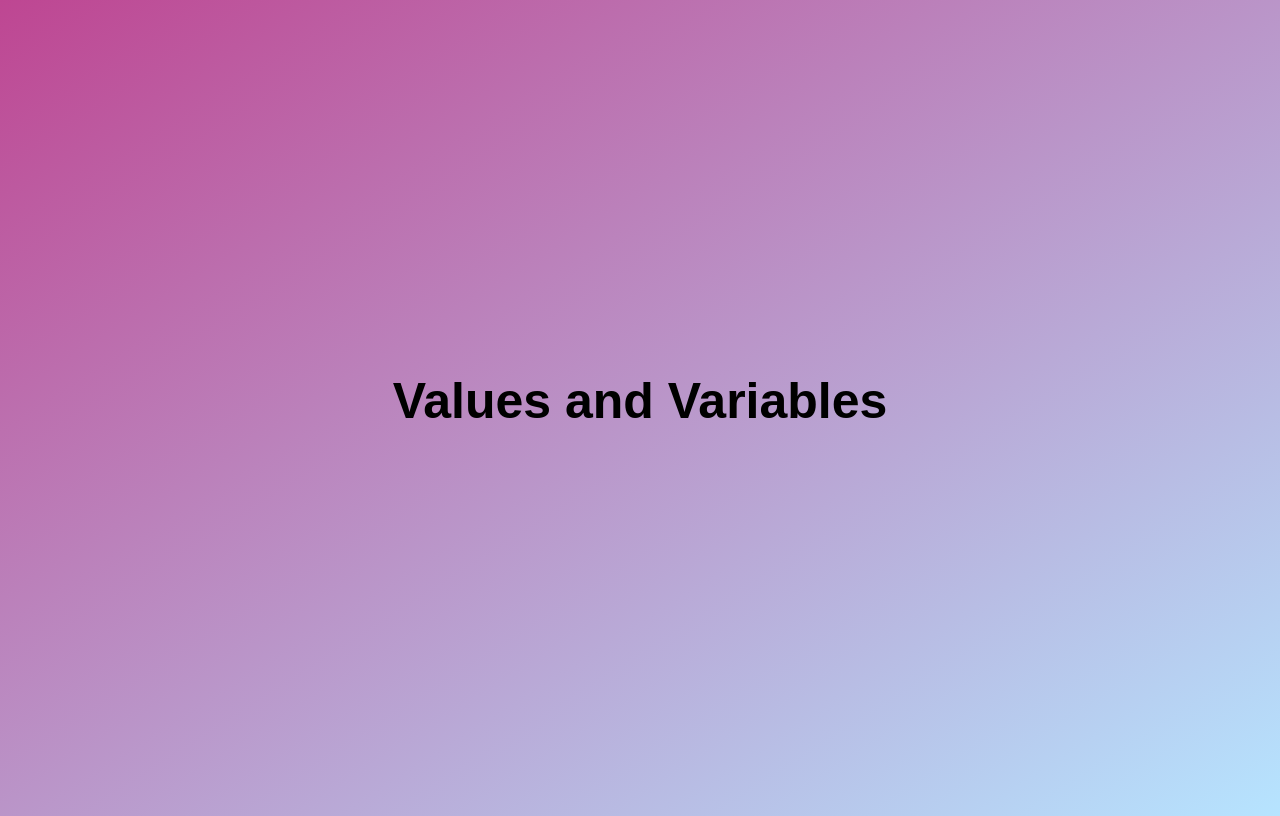
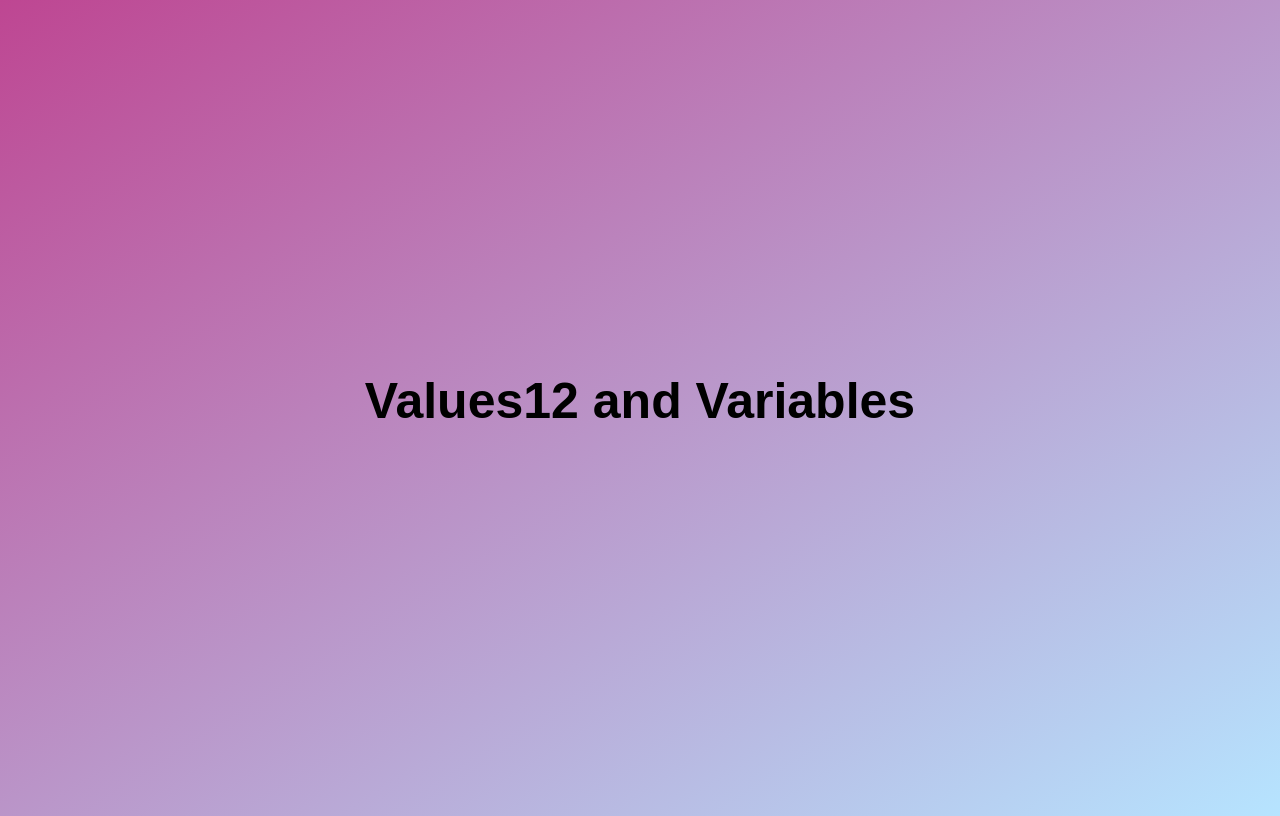
Before and after one commit to gauravkumar-singh/learnjs, a plain HTML site: page Handson/values-variable/index.html in a window 1280 px wide. Drawn offline with Linux system fonts and the light colour scheme.

Commit message:
Update somethings

```diff
--- a/Handson/values-variable/index.html
+++ b/Handson/values-variable/index.html
@@ -8,7 +8,7 @@
     <title>Values and Variables</title>
   </head>
   <body>
-    <h1>Values and Variables</h1>
+    <h1>Values12 and Variables</h1>
     <script src="./script.js"></script>
   </body>
 </html>
```
